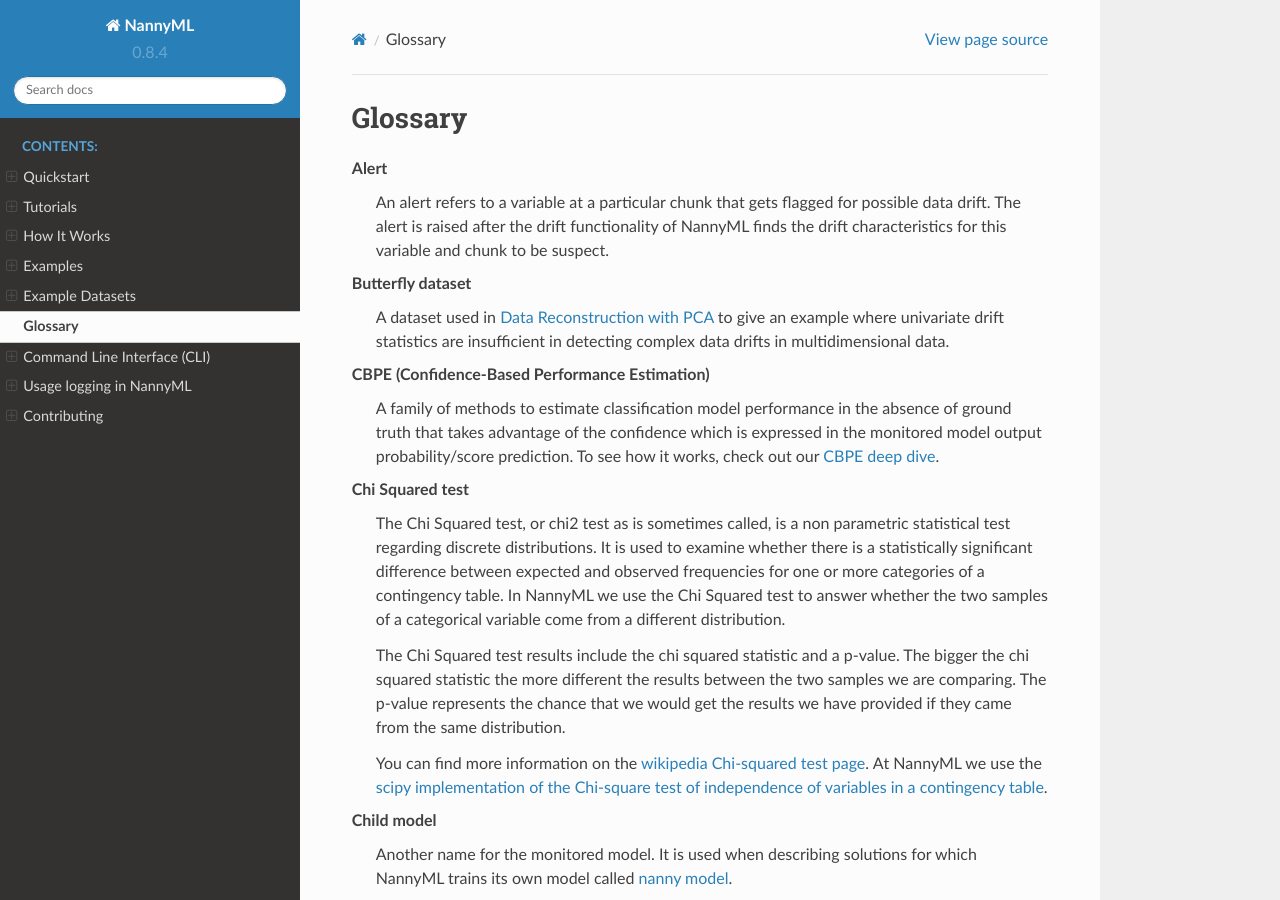
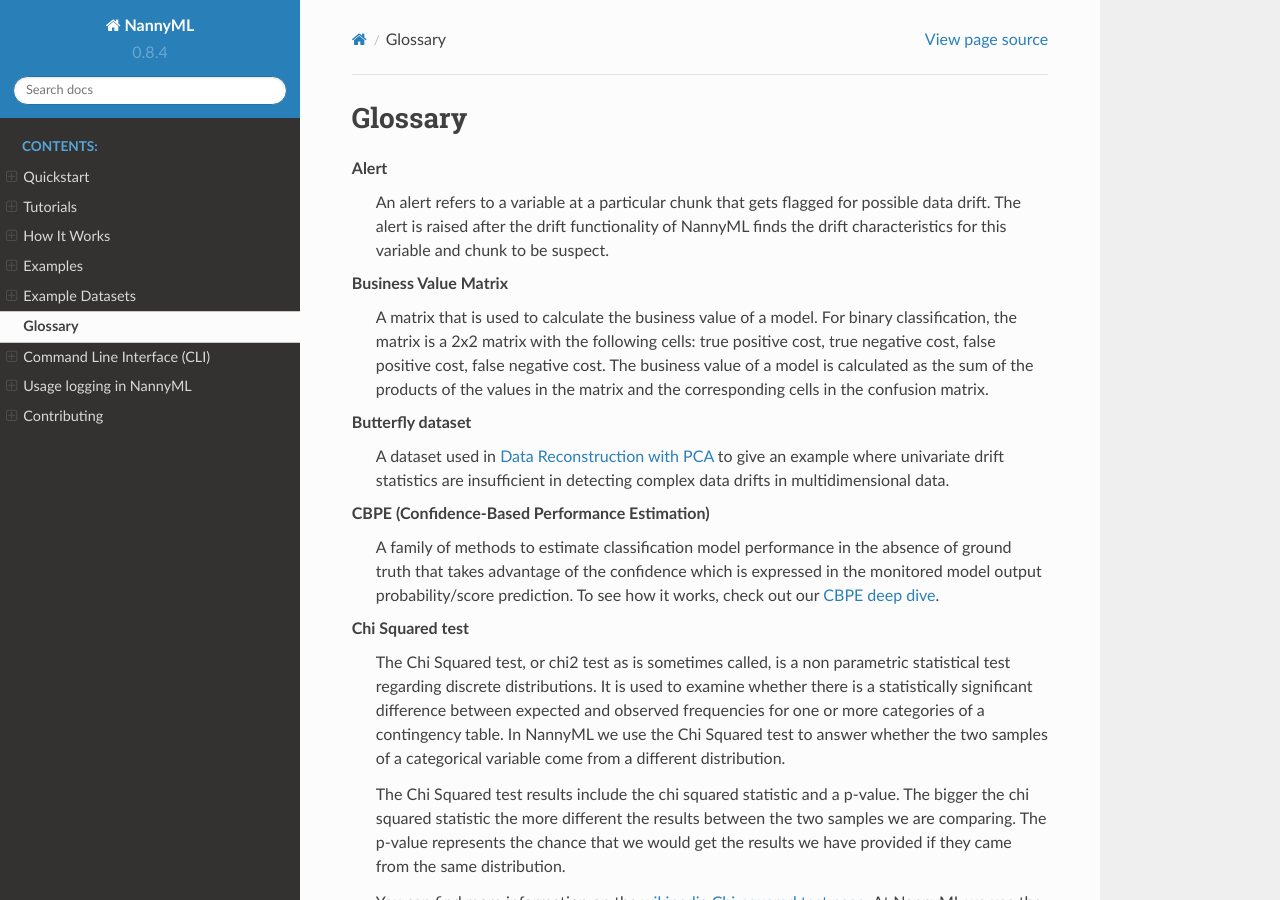
Before and after one commit to NannyML/nannyml, a Sphinx documentation site: the page built from docs/glossary.rst, in a window 1280 px wide and 900 px high. Built offline with Sphinx 7.4.7 and the Read the Docs theme 2.0.0, drawn with Linux system fonts in a browser that asks for light colours; pages that are not in the unit, such as notebooks, are missing from menus.

Commit message:
add "business value matrix" to glossary

```diff
--- a/docs/glossary.rst
+++ b/docs/glossary.rst
@@ -10,6 +10,13 @@
         An alert refers to a variable at a particular chunk that gets flagged for possible data
         drift. The alert is raised after the drift functionality of NannyML finds the drift
         characteristics for this variable and chunk to be suspect.
+
+    Business Value Matrix
+        A matrix that is used to calculate the business value of a model. For binary classification,
+        the matrix is a 2x2 matrix with the following cells: true positive cost, true negative cost,
+        false positive cost, false negative cost. The business value of a model is calculated as the
+        sum of the products of the values in the matrix and the corresponding cells in the confusion
+        matrix.
 
     Butterfly dataset
         A dataset used in :ref:`data-reconstruction-pca` to give an example where univariate
--- a/docs/how_it_works/business_value.rst
+++ b/docs/how_it_works/business_value.rst
@@ -62,7 +62,7 @@
     \text{# of false negatives} & \text{# of true negatives}
     \end{bmatrix}
 
-And the business value matrix is:
+And the :term:`business value matrix` is:
 
 .. math::
 
--- a/docs/tutorials/performance_calculation/binary_performance_calculation/business_value_calculation.rst
+++ b/docs/tutorials/performance_calculation/binary_performance_calculation/business_value_calculation.rst
@@ -82,7 +82,7 @@
     :cells: 3
 
 .. note::
-    When calculating **business_value**, the ``business_value_matrix`` parameter is required. The format of the business value matrix
+    When calculating **business_value**, the ``business_value_matrix`` parameter is required. The format of the :term:`business value matrix`
     must be specified as ``[[value_of_TN, value_of_FP], [value_of_FN, value_of_TP]]``. For more information about
     the business value matrix, check out the :ref:`Business Value "How it Works" page<business-value-deep-dive>`.
 
--- a/docs/tutorials/performance_estimation/binary_performance_estimation/business_value_estimation.rst
+++ b/docs/tutorials/performance_estimation/binary_performance_estimation/business_value_estimation.rst
@@ -78,7 +78,7 @@
     thresholds, check out the :ref:`thresholds tutorial<thresholds>`.
 
 .. note::
-    When estimating **business_value**, the ``business_value_matrix`` parameter is required. The format of the business value matrix
+    When estimating **business_value**, the ``business_value_matrix`` parameter is required. The format of the :term:`business value matrix`
     must be specified as ``[[value_of_TN, value_of_FP], [value_of_FN, value_of_TP]]``. For more information about
     the business value matrix, check out the :ref:`Business Value "How it Works" page<business-value-deep-dive>`.
 
```
